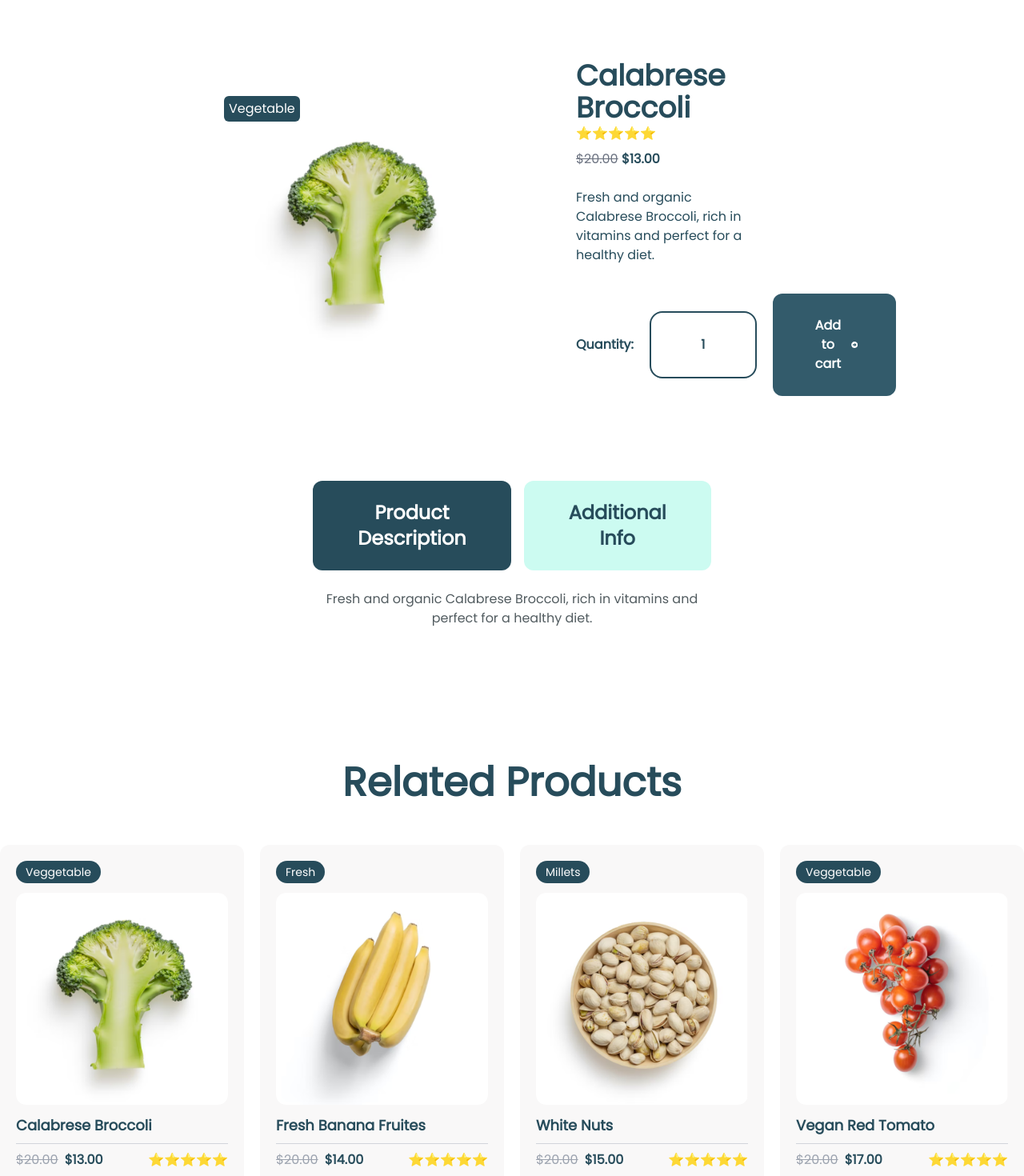
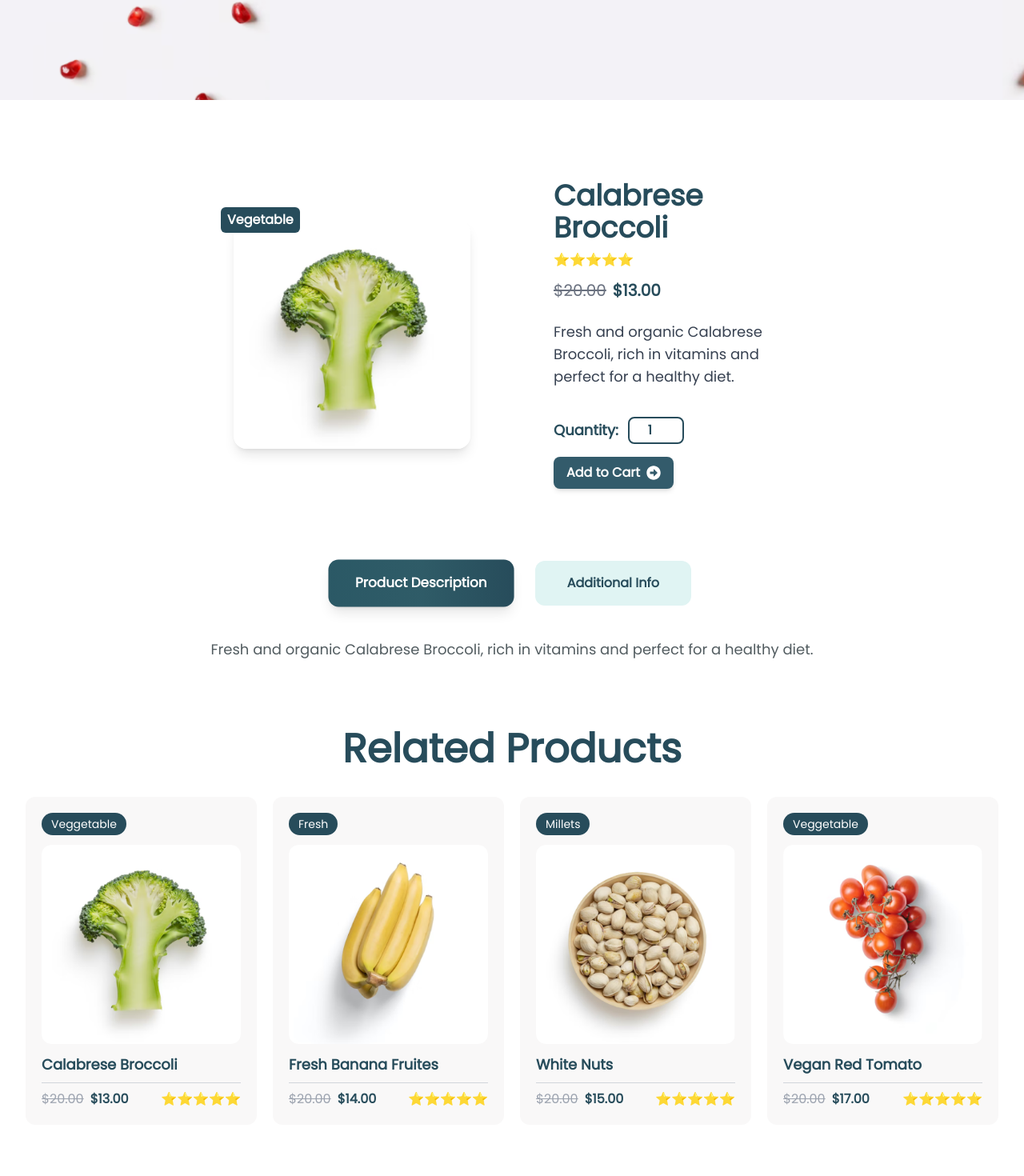
Before and after one commit to pally0091/Organic, a Next.js app: page /shop/1 in a window 1280 px wide. Shown: the part 355-1825 px from the top of the page at 80% size. Built offline with nearby package versions, Linux system fonts and the light colour scheme.

Commit message:
shop product responsive

```diff
--- a/src/app/news/[id]/page.tsx
+++ b/src/app/news/[id]/page.tsx
@@ -1,8 +1,5 @@
-/* eslint-disable react/no-unescaped-entities */
-/* eslint-disable @next/next/no-img-element */
 import Subscribe from "@/components/Subscribe";
 import { news } from "@/contents/news";
-import React from "react";
 import { FaUser } from "react-icons/fa6";
 
 const NewsDetailPage = ({ params }: { params: { id: string } }) => {
@@ -11,8 +8,6 @@ const NewsDetailPage = ({ params }: { params: { id: string } }) => {
     <div>
       {/* heading */}
       <div className=" ">
-        {/* <img src="/Images/portfolio/p5_description.png" alt="" /> */}
-
         <div
           className="relative w-full h-[60vh] bg-cover bg-center"
           style={{
@@ -60,8 +55,8 @@ const NewsDetailPage = ({ params }: { params: { id: string } }) => {
           It is a long established fact that a reader will be distracted by the
           readable content of a page when looking a layout. The point of using
           Lorem Ipsum is that it has a more-or-less normal distribution of
-          letters, as opposed to using 'Content here, content here', making it
-          look like readable English.
+          letters, as opposed to using &lsquo;Content here, content here&lsquo;,
+          making it look like readable English.
         </p>
 
         {/* UL List */}
@@ -70,7 +65,7 @@ const NewsDetailPage = ({ params }: { params: { id: string } }) => {
             Publishing packages and web pageLorem Ipsum as their default
           </li>
           <li className="ms-6">
-            Content here, content here', making it look like readable
+            Content here, content here&lsquo;, making it look like readable
           </li>
           <li className="ms-6">
             Packages and web pageLorem Ipsum as their default
@@ -94,8 +89,8 @@ const NewsDetailPage = ({ params }: { params: { id: string } }) => {
           It is a long established fact that a reader will be distracted by the
           readable content of a page when looking a layout. The point of using
           Lorem Ipsum is that it has a more-or-less normal distribution of
-          letters, as opposed to using 'Content here, content here', making it
-          look like readable English.
+          letters, as opposed to using 'Content here, content here&lsquo;,
+          making it look like readable English.
         </p>
 
         {/* OL List */}
@@ -104,7 +99,7 @@ const NewsDetailPage = ({ params }: { params: { id: string } }) => {
             Publishing packages and web pageLorem Ipsum as their default
           </li>
           <li className="ms-6">
-            Content here, content here', making it look like readable
+            Content here, content here&lsquo;, making it look like readable
           </li>
           <li className="ms-6">
             Packages and web pageLorem Ipsum as their default
--- a/src/app/shop/[id]/page.tsx
+++ b/src/app/shop/[id]/page.tsx
@@ -1,4 +1,3 @@
-/* eslint-disable @next/next/no-img-element */
 "use client";
 import { ProductCard } from "@/components/Home/Products";
 import Subscribe from "@/components/Subscribe";
@@ -9,19 +8,16 @@ import { FaArrowAltCircleRight } from "react-icons/fa";
 
 const Banner = () => {
   return (
+    //header
+
     <div
       id="aboutBanner"
-      className="mb-16"
+      className="relative w-full h-[60vh] bg-cover bg-center"
+      style={{ backgroundImage: "url('/Images/shop/singleBanner.png')" }}
     >
-      <div className="relative text-center">
-        <img
-          src="/Images/shop/singleBanner.png"
-          alt=""
-        />
-        <p className="absolute inset-0 flex items-center justify-center text-[80px] font-bold ">
-          Shop Single
-        </p>
-      </div>
+      <p className="absolute inset-0 flex items-center justify-center lg:text-[80px] text-[50px] font-bold  mt-5">
+        Shop Single
+      </p>
     </div>
   );
 };
@@ -29,36 +25,59 @@ const Banner = () => {
 const ProductTab = ({ description }: { description: string }) => {
   const [activeTab, setActiveTab] = useState("description");
   return (
-    <div className="max-w-[1100px] mx-auto p-4">
-      <div className="flex w-full justify-center space-x-4">
+    <div className="">
+      {/* --- Tab Buttons --- */}
+      <div className="flex flex-col md:flex-row justify-center items-center gap-4 md:gap-8">
+        {/* --- Description Button --- */}
         <button
-          className={`px-14 py-6 font-semibold text-2xl transition-all duration-300 rounded-xl ${
-            activeTab === "description"
-              ? "bg-[#274c5b] text-white"
-              : "bg-teal-100 text-[#274c5b]"
-          }`}
           onClick={() => setActiveTab("description")}
+          className={`relative w-[80%] md:w-auto text-base text-center px-8 py-4 font-semibold rounded-xl transition-all duration-300 overflow-hidden
+      ${
+        activeTab === "description"
+          ? "bg-[#274c5b] text-white shadow-lg scale-105"
+          : "bg-[#e0f4f3] text-[#274c5b] hover:bg-[#c8ebe9] hover:shadow-md"
+      }`}
         >
-          Product Description
+          <span
+            className={`absolute inset-0 bg-gradient-to-r from-[#3a8b8f] via-[#4f9a99] to-[#274c5b] opacity-0 transition-opacity duration-500 rounded-xl ${
+              activeTab === "description"
+                ? "opacity-20"
+                : "group-hover:opacity-30"
+            }`}
+          ></span>
+          <span className="relative z-10 block">Product Description</span>
         </button>
+
+        {/* --- Info Button --- */}
         <button
-          className={`px-14 py-6 font-semibold text-2xl transition-all duration-300 rounded-xl ${
-            activeTab === "info"
-              ? "bg-[#274c5b] text-white"
-              : "bg-teal-100 text-[#274c5b]"
-          }`}
           onClick={() => setActiveTab("info")}
+          className={`relative w-[80%] md:w-auto text-center px-10 py-4 text-base font-semibold rounded-xl transition-all duration-300 overflow-hidden
+      ${
+        activeTab === "info"
+          ? "bg-[#274c5b] text-white shadow-lg scale-105"
+          : "bg-[#e0f4f3] text-[#274c5b] hover:bg-[#c8ebe9] hover:shadow-md"
+      }`}
         >
-          Additional Info
+          <span
+            className={`absolute inset-0 bg-gradient-to-r from-[#4f9a99] via-[#7eb693] to-[#274c5b] opacity-0 transition-opacity duration-500 rounded-xl ${
+              activeTab === "info" ? "opacity-20" : "group-hover:opacity-30"
+            }`}
+          ></span>
+          <span className="relative z-10 block">Additional Info</span>
         </button>
       </div>
 
-      <div className="mt-6 text-center text-[#525C60]">
+      {/* --- Tab Content --- */}
+      <div className="mt-6 sm:mt-8 md:mt-10 text-center text-[#525C60] px-2 sm:px-4 md:px-6">
         {activeTab === "description" && (
-          <p className="text-center">{description}</p>
+          <p className="text-lg leading-relaxed max-w-3xl mx-auto">
+            {description}
+          </p>
         )}
         {activeTab === "info" && (
-          <p className="text-center">Here is some additional information.</p>
+          <p className="text-lg leading-relaxed max-w-3xl mx-auto">
+            Here is some additional information.
+          </p>
         )}
       </div>
     </div>
@@ -73,60 +92,102 @@ const ProductDetail = ({ params }: { params: { id: string } }) => {
   return (
     <div>
       <Banner />
-      <div className="mt-[130px] px-[260px] flex items-center">
-        <div className="w-1/2 relative p-10">
+
+      <div className="mt-[100px] px-4 sm:px-8 md:px-16 lg:px-[120px] xl:px-[260px] flex flex-col lg:flex-row items-center gap-10">
+        {/* Image Section */}
+        <div className="relative w-full lg:w-1/2 p-4 sm:p-6 md:p-8">
           <img
-            className="w-full"
+            className="w-full rounded-2xl shadow-lg transition-transform duration-500 hover:scale-105"
             src={selectedProduct?.image}
-            alt=""
+            alt={selectedProduct?.name}
           />
-          <p className="bg-[#274C5B] w-fit text-white px-1.5 py-1 rounded-md mb-[13px] absolute top-5 left-5">
+          <p className="bg-[#274C5B] text-white px-2 py-1 rounded-md absolute top-4 left-4 text-sm sm:text-base font-semibold">
             {selectedProduct?.type}
           </p>
         </div>
-        <div className="px-[80px] w-1/2">
-          <h2 className="text-4xl font-semibold">{selectedProduct?.name}</h2>
-          <p>⭐⭐⭐⭐⭐</p>
-          <p className="mt-2">
-            <span className="line-through text-gray-500">
+
+        {/* Product Details Section */}
+        <div className="w-full lg:w-1/2 px-2 sm:px-4 md:px-8">
+          <h2 className="text-2xl sm:text-3xl md:text-4xl font-semibold">
+            {selectedProduct?.name}
+          </h2>
+          <p className="mt-2 text-yellow-500">⭐⭐⭐⭐⭐</p>
+
+          <p className="mt-3 text-lg sm:text-xl">
+            <span className="line-through text-gray-500 mr-2">
               {selectedProduct?.price}
-            </span>{" "}
-            <span className="font-semibold">
+            </span>
+            <span className="font-bold text-[#274C5B]">
               {selectedProduct?.discountedPrice}
             </span>
           </p>
-          <p className="mt-6">{selectedProduct?.description}</p>
-          <div className="flex items-center gap-5  mt-9">
-            <p className="font-semibold">Quantity:</p>
-            <input
-              type="text"
-              value={1}
-              className="text-center py-7 font-semibold rounded-2xl border-2 border-[#274c5b] focus:outline-none w-[134px]"
-            />
-            <button className="py-7 px-12 rounded-xl bg-[#335b6b] text-white font-semibold flex gap-2 items-center">
-              <span>Add to cart</span>{" "}
-              <FaArrowAltCircleRight className="text-lg" />
+
+          <p className="mt-6 text-gray-700 leading-relaxed text-base sm:text-lg">
+            {selectedProduct?.description}
+          </p>
+
+          {/* Quantity + Button */}
+
+          <div className="flex  md:flex-row items-center gap-4 sm:gap-4 mt-9 flex-wrap ">
+            {/* Quantity Section */}
+            <div className="flex items-center gap-3">
+              <p className="font-semibold text-lg">Quantity:</p>
+              <input
+                type="number"
+                min="1"
+                defaultValue="1"
+                className="text-center  py-[3px] font-semibold rounded-lg border-2 border-[#274c5b] focus:outline-none w-[70px] transition-all duration-300 hover:scale-105"
+              />
+            </div>
+
+            {/* Add to Cart Button */}
+            <button
+              className="group relative py-2  px-4  rounded-lg bg-[#335b6b] text-white font-semibold flex items-center gap-2
+    shadow-md transition-all duration-300 hover:shadow-xl hover:scale-105 active:scale-95 overflow-hidden"
+            >
+              <span className="absolute inset-0 bg-gradient-to-r from-[#3a8b8f] via-[#4f9a99] to-[#274c5b] opacity-0 group-hover:opacity-30 transition-opacity duration-500 rounded-xl"></span>
+              <span className="relative flex items-center gap-2">
+                Add to Cart
+                <FaArrowAltCircleRight className="text-lg transition-transform duration-300 group-hover:translate-x-1" />
+              </span>
             </button>
           </div>
         </div>
       </div>
+
       {/* product detail tab  */}
-      <div className="mb-[140px]">
-        <div className="mt-[90px] px-[380px]">
-          <ProductTab description={selectedProduct?.description as string} />
-        </div>
+      <div className="my-[90px]  ">
+        <ProductTab description={selectedProduct?.description as string} />
       </div>
       {/* related products  */}
-      <div className="mb-[150px]">
+
+      <div className="mb-[150px] px-4 sm:px-6 lg:px-8">
+        {/* Title */}
         <div className="text-center">
-          <h1 className="text-[50px] font-bold">Related Products</h1>
+          <h1 className="text-3xl sm:text-4xl md:text-[50px] font-bold">
+            Related Products
+          </h1>
         </div>
-        <div className="my-[40px] max-w-[1400px] w-full mx-auto grid grid-cols-4 gap-[20px] mb-32">
+
+        {/* Product Grid */}
+        <div
+          className="
+      my-[40px]
+      max-w-[1400px]
+      w-full
+      mx-auto
+      grid
+      grid-cols-1
+      sm:grid-cols-2
+      md:grid-cols-3
+      lg:grid-cols-4
+      gap-6
+      md:gap-[20px]
+      mb-32
+    "
+        >
           {products.slice(0, 4).map((item) => (
-            <ProductCard
-              key={item.id}
-              data={item}
-            />
+            <ProductCard key={item.id} data={item} />
           ))}
         </div>
       </div>
--- a/tailwind.config.ts
+++ b/tailwind.config.ts
@@ -14,7 +14,6 @@ const config: Config = {
           "conic-gradient(from 180deg at 50% 50%, var(--tw-gradient-stops))",
       },
 
-      // 🟢 এই অংশটা extend এর ভিতরে থাকবে
       keyframes: {
         gradientMove: {
           "0%": { backgroundPosition: "0% 50%" },
```
